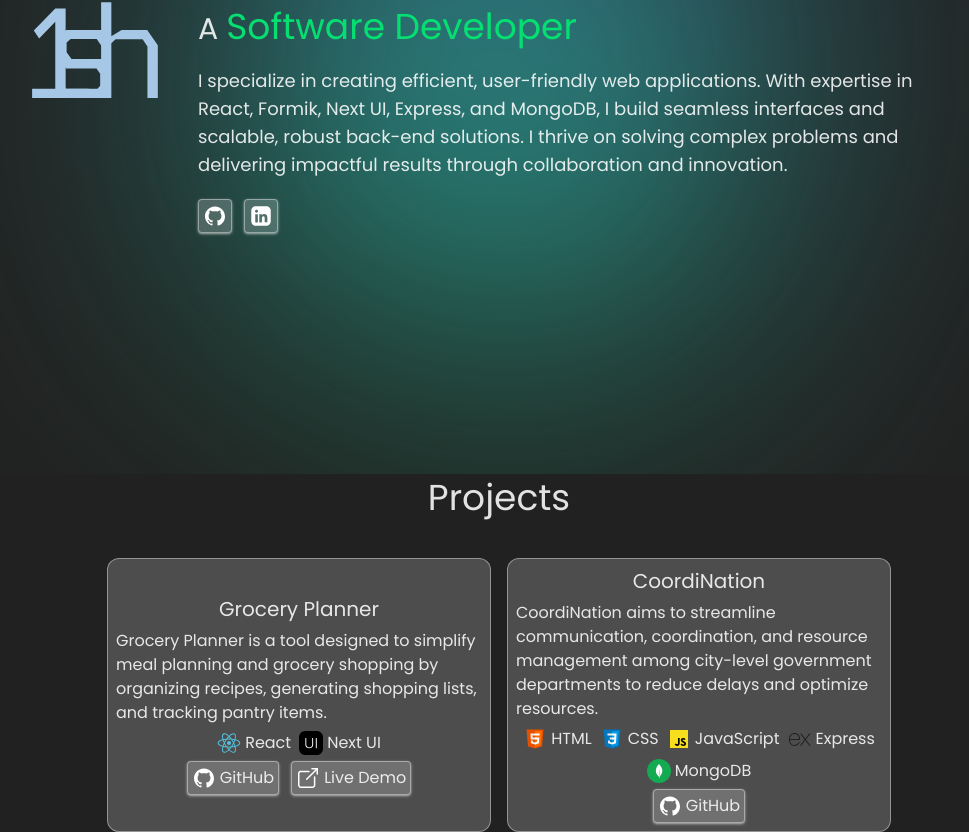
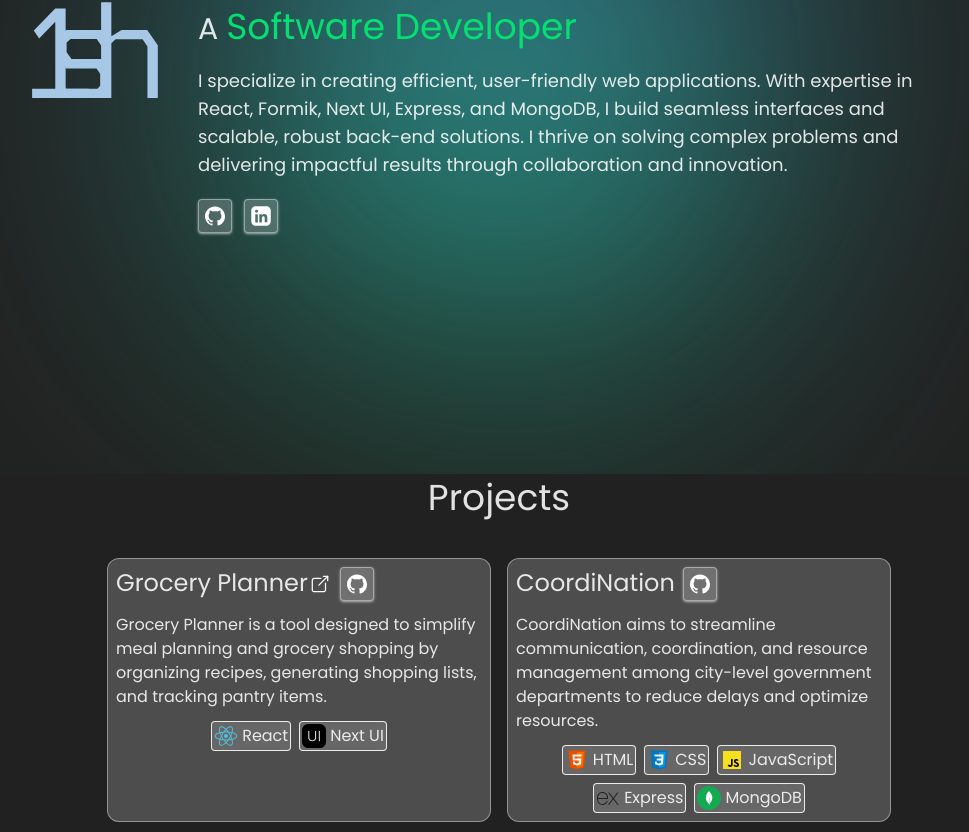
Before and after one commit to Van-sh/Van-sh.github.io, a React (Vite) app: page / in a window 1280 px wide. Shown: the part 326-1158 px from the top of the page, without its empty margins (141-1110 px from the left). Built offline with nearby package versions, Linux system fonts and the light colour scheme.

Commit message:
Work on the Projects styling

```diff
--- a/src/assets/TechIcons/MongoDB.tsx
+++ b/src/assets/TechIcons/MongoDB.tsx
@@ -3,8 +3,8 @@ import { type SVGProps } from "react";
 function MongoDB(props: SVGProps<SVGSVGElement>) {
    return (
       <svg width="24" height="24" viewBox="0 0 1024 1024" xmlns="http://www.w3.org/2000/svg" fill="#000000" {...props}>
-         <g id="SVGRepo_bgCarrier" stroke-width="0"></g>
-         <g id="SVGRepo_tracerCarrier" stroke-linecap="round" stroke-linejoin="round"></g>
+         <g id="SVGRepo_bgCarrier" strokeWidth="0"></g>
+         <g id="SVGRepo_tracerCarrier" strokeLinecap="round" strokeLinejoin="round"></g>
          <g id="SVGRepo_iconCarrier">
             {" "}
             <circle cx="512" cy="512" r="512" style={{ fill: "#13aa52" }}></circle>{" "}
--- a/src/components/About/index.tsx
+++ b/src/components/About/index.tsx
@@ -1,5 +1,5 @@
 import { LINKS } from "../../constants";
-import LinkButton from "./LinkButton";
+import LinkButton from "../LinkButton";
 
 import Github from "../../assets/Github";
 import LinkedIn from "../../assets/LinkedIn";
--- a/src/components/About/LinkButton.tsx
+++ b/src/components/LinkButton.tsx
@@ -1,18 +1,13 @@
-import { type MouseEventHandler, type ReactNode } from "react";
+import { type ReactNode } from "react";
 
 type LinkButtonProps = { src: ReactNode; href: string };
 
 function LinkButton({ src, href }: LinkButtonProps) {
-   const handleClick: MouseEventHandler<HTMLAnchorElement> = (e) => {
-      e.preventDefault();
-      window.open(href, "_blank")?.focus();
-   };
-
    return (
       <a
          className="flex aspect-square p-1 bg-white/20 border border-white/40 rounded-sm shadow-white/50 shadow cursor-pointer duration-200 hover:bg-white/30 hover:rounded-md hover:scale-[115%] hover:shadow-md active:scale-95 active:shadow"
-         onClick={handleClick}
          href={href}
+         target="_blank"
       >
          {src}
       </a>
--- a/src/components/Projects/Card.tsx
+++ b/src/components/Projects/Card.tsx
@@ -1,36 +1,37 @@
 import ExternalLink from "../../assets/ExternalLink";
 import Github from "../../assets/Github";
 import { type Projects } from "../../constants/types";
+import LinkButton from "../LinkButton";
 
 type CardProps = {
    project: Projects;
 };
 
-const buttonClasses =
-   "flex gap-1 p-1 bg-white/20 border border-white/40 rounded-sm shadow-white/50 shadow cursor-pointer duration-200 hover:bg-white/30 hover:rounded-md hover:scale-105 hover:shadow-md active:scale-95 active:shadow";
-
 function Card({ project }: CardProps) {
    return (
-      <div className="min-w-xs max-w-sm flex flex-col gap-1.5 justify-center items-center p-2 bg-white/20 border border-white/40 rounded-xl">
-         <h3 className="text-xl">{project.title}</h3>
+      <div className="min-w-xs max-w-sm flex flex-col gap-3 justify-start items-center p-2 bg-white/20 border border-white/40 rounded-xl">
+         <span className="flex gap-2 self-start">
+            {project.link ? (
+               <a className="text-2xl hover:underline underline-offset-4" href={project.link} target="_blank">
+                  {project.title}
+                  <ExternalLink className="inline" height={20} />
+               </a>
+            ) : (
+               <h3 className="text-2xl">{project.title}</h3>
+            )}{" "}
+            <LinkButton src={<Github />} href={project.github} />
+         </span>
          <p className="text-left">{project.description}</p>
          <ul className="flex flex-wrap gap-2 justify-center">
             {project.stack.map((tech, index) => (
-               <li key={index} className="flex gap-1 items-center">
+               <li
+                  key={index}
+                  className="p-0.5 flex gap-1 items-center bg-white/15 border rounded-sm cursor-default duration-200 hover:bg-white/20 hover:rounded-md hover:scale-110"
+               >
                   <tech.icon height={24} />
                   {tech.name}
                </li>
             ))}
-         </ul>
-         <ul className="flex gap-3">
-            <a className={buttonClasses} href={project.github} target="_blank">
-               <Github /> GitHub
-            </a>
-            {!!project.link && (
-               <a className={buttonClasses} href={project.link} target="_blank">
-                  <ExternalLink /> Live Demo
-               </a>
-            )}
          </ul>
       </div>
    );
```
Also changed, not shown: src/assets/TechIcons/HeroUI.tsx (+2 -2 lines), src/assets/TechIcons/React.tsx (+4 -4 lines).
